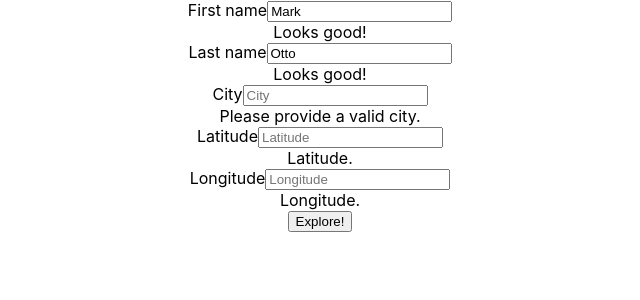
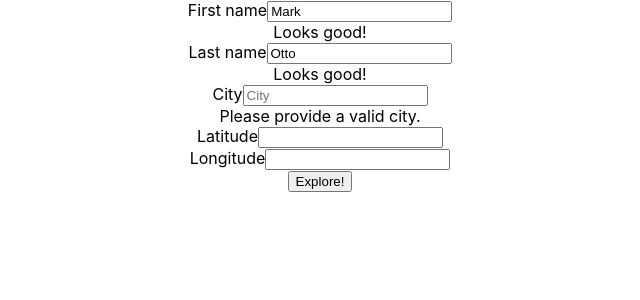
Before and after one commit to OmarQatt/city-explorer, a React (Create React App) app: page / in a window 1280 px wide. Shown: the top 300 px of the page, without its empty margins (320-960 px from the left). Built offline with nearby package versions, Linux system fonts and the light colour scheme.

Commit message:
city-explorer

```diff
--- a/src/component/UserInput.js
+++ b/src/component/UserInput.js
@@ -18,6 +18,7 @@ constructor(props) {
     userCity: '',
     latitude: '',
     longitude: '',
+    displayName: '',
 };
 }
 handleSubmit = async (e) => {
@@ -25,14 +26,18 @@ handleSubmit = async (e) => {
 const key = process.env.REACT_APP_API_KEY;
   const getCity = await axios.get(`https://eu1.locationiq.com/v1/search?key=${key}&q=${e.target.city.value}&format=json`)
   console.log(getCity);
-console.log(getCity.data.display_name);
+console.log(getCity.data[0].display_name);
 console.log(getCity.data[0].lat);
-console.log(getCity.data[1].lon);
+console.log(getCity.data[0].lon);
 
   this.setState({
     userFirstName: e.target.firstName.value,
     userLastName: e.target.lastName.value,
-    userCity:e.target.city.value
+    userCity:e.target.city.value,
+    displayName: getCity.data[0].display_name,
+    latitude:getCity.data[0].lat,
+    longitude:getCity.data[0].lon
+
   });
   console.log({
     userFirstName: e.target.firstName.value,
@@ -86,10 +91,7 @@ console.log(getCity.data[1].lon);
       <Row className="mb-3">
         <Form.Group as={Col} md="6" >
           <Form.Label>Latitude</Form.Label>
-          <Form.Control type="text" placeholder="Latitude"  id="latitude"/>
-          <Form.Control.Feedback >
-           Latitude.
-          </Form.Control.Feedback>
+          <Form.Control type="text" placeholder={this.state.latitude}  id="latitude"/>
         </Form.Group>
 
 
@@ -97,10 +99,7 @@ console.log(getCity.data[1].lon);
       <Row className="mb-3">
         <Form.Group as={Col} md="6" >
           <Form.Label>Longitude</Form.Label>
-          <Form.Control type="text" placeholder="Longitude"  id="longitude"/>
-          <Form.Control.Feedback >
-            Longitude.
-          </Form.Control.Feedback>
+          <Form.Control type="text" placeholder={this.state.longitude}  id="longitude"/>
         </Form.Group>
 
 
@@ -108,17 +107,9 @@ console.log(getCity.data[1].lon);
 
       <Button type="submit">Explore!</Button>
     </Form>
-    {/* <Row xs={1} md={4} className="g-4" >
-  {
-      this.getCity.map((item,i )=>(          <Col key={i}>
-        <li key={i}>
-              <span> name : {this.getCity.data[0].display_name}</span>
-            </li>
-
-        </Col>
-))
-    }
-</Row> */}
+   <div>
+    <h1>{this.state.displayName}</h1>
+   </div>
 </>
     )
 
```
